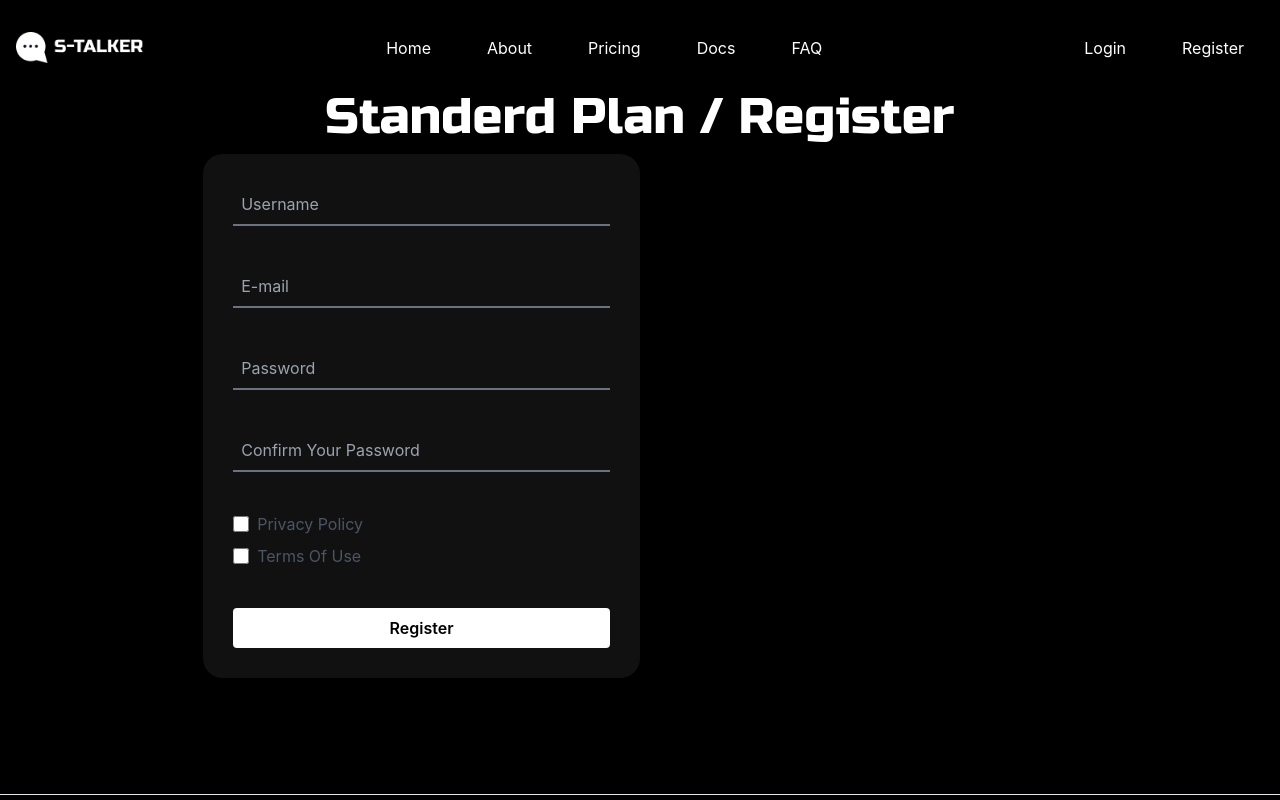
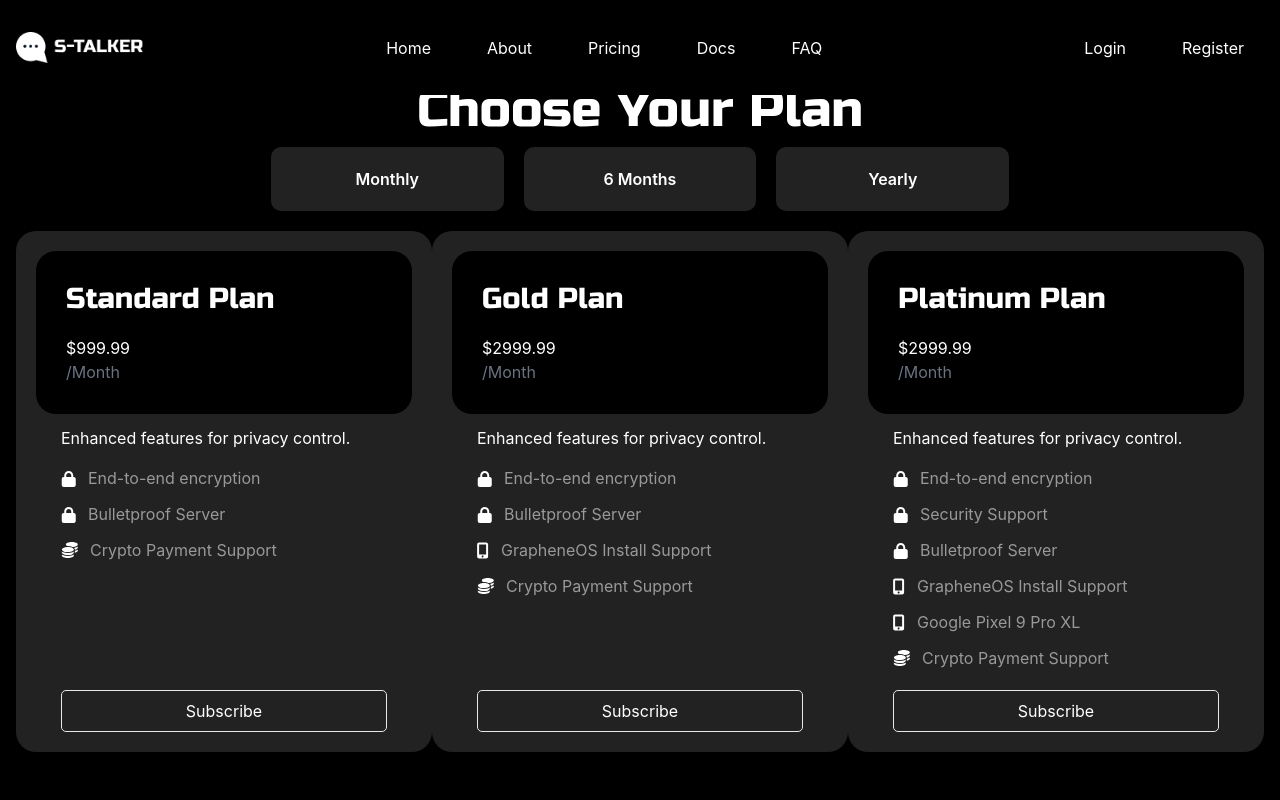
Before and after one commit to supertalent007/stalker_web_frontend, a React (Create React App) app: page /register in a window 1280 px wide. Shown: the top 800 px of the page. Built offline with nearby package versions, Linux system fonts and the light colour scheme.

Commit message:
update header style

```diff
--- a/src/components/layout/Header.jsx
+++ b/src/components/layout/Header.jsx
@@ -4,6 +4,7 @@ import { Link } from "react-router-dom";
 const Header = () => {
     const [isMenuOpen, setIsMenuOpen] = useState(false);
     const [isMobile, setIsMobile] = useState(false);
+    const [isScrolled, setIsScrolled] = useState(false);
     const menuRef = useRef(null);
 
     const toggleMenu = () => {
@@ -21,15 +22,23 @@ const Header = () => {
     useEffect(() => {
         checkMobileScreen();
         const handleClickOutside = (event) => {
+            if (window.scrollY > 0) {
+                setIsScrolled(true);
+            } else {
+                setIsScrolled(false);
+            }
+
             if (menuRef.current && !menuRef.current.contains(event.target)) {
                 setIsMenuOpen(false);
             }
         };
 
         document.addEventListener("mousedown", handleClickOutside);
+        document.addEventListener("scroll", handleClickOutside);
 
         return () => {
             document.removeEventListener("mousedown", handleClickOutside);
+            document.removeEventListener("scroll", handleClickOutside);
         };
     }, []);
 
@@ -37,7 +46,7 @@ const Header = () => {
         <>
             {
                 isMobile ?
-                    <header className="text-white px-4 pt-8 flex items-center justify-between">
+                    <header className="text-white px-4 py-8 flex items-center justify-between">
                         <Link to="/">
                             <img src="/logo.png" alt="Logo" className="w-32" />
                         </Link>
@@ -95,45 +104,74 @@ const Header = () => {
                             }
                         </div>
                     </header> :
-                    <header className="text-white px-4 pt-8 flex items-center justify-between">
+                    <header
+                        className={`px-4 py-8 fixed top-0 w-full max-w-[inherit] z-[500] bg-black ${isScrolled ? 'shadow-[0_8px_6px_0_rgba(255,255,255,0.1)] rounded-lg' : ''
+                            }`}
+                    >
+                        <div className="text-white container flex items-center justify-between max-w-[inherit]">
                             <Link to="/">
                                 <img src="/logo.png" alt="Logo" className="w-32" />
                             </Link>
                             <button
-                            onClick={toggleMenu}
+                                onClick={() => { }}
                                 className="block md:hidden text-white focus:outline-none"
                             >
                                 <svg className="w-6 h-6" fill="none" stroke="currentColor" viewBox="0 0 24 24">
-                                <path strokeLinecap="round" strokeLinejoin="round" strokeWidth="2" d="M4 6h16M4 12h16M4 18h16" />
+                                    <path
+                                        strokeLinecap="round"
+                                        strokeLinejoin="round"
+                                        strokeWidth="2"
+                                        d="M4 6h16M4 12h16M4 18h16"
+                                    />
                                 </svg>
                             </button>
 
-                        <nav className='md:flex space-x-4 md:space-x-[40px] z-[1000]'>
-                            <div className='md:flex md:flex-row md:space-x-4'>
-                                <Link to="/" className="block px-5 relative after:block after:content-[''] after:border-b-2 after:border-gray-400 after:scale-x-0 hover:after:scale-x-100 after:transition-transform after:duration-300 after:ease-in-out after:absolute after:right-0 after:bottom-[-2px] after:left-0">
+                            <nav className="md:flex space-x-4 md:space-x-[40px] z-[1000]">
+                                <div className="md:flex md:flex-row md:space-x-4">
+                                    <Link
+                                        to="/"
+                                        className="block px-5 relative after:block after:content-[''] after:border-b-2 after:border-gray-400 after:scale-x-0 hover:after:scale-x-100 after:transition-transform after:duration-300 after:ease-in-out after:absolute after:right-0 after:bottom-[-2px] after:left-0"
+                                    >
                                         Home
                                     </Link>
-                                <Link to="/about" className="block px-5 relative after:block after:content-[''] after:border-b-2 after:border-gray-400 after:scale-x-0 hover:after:scale-x-100 after:transition-transform after:duration-300 after:ease-in-out after:absolute after:right-0 after:bottom-[-2px] after:left-0">
+                                    <Link
+                                        to="/about"
+                                        className="block px-5 relative after:block after:content-[''] after:border-b-2 after:border-gray-400 after:scale-x-0 hover:after:scale-x-100 after:transition-transform after:duration-300 after:ease-in-out after:absolute after:right-0 after:bottom-[-2px] after:left-0"
+                                    >
                                         About
                                     </Link>
-                                <Link to="/pricing" className="block px-5 relative after:block after:content-[''] after:border-b-2 after:border-gray-400 after:scale-x-0 hover:after:scale-x-100 after:transition-transform after:duration-300 after:ease-in-out after:absolute after:right-0 after:bottom-[-2px] after:left-0">
+                                    <Link
+                                        to="/pricing"
+                                        className="block px-5 relative after:block after:content-[''] after:border-b-2 after:border-gray-400 after:scale-x-0 hover:after:scale-x-100 after:transition-transform after:duration-300 after:ease-in-out after:absolute after:right-0 after:bottom-[-2px] after:left-0"
+                                    >
                                         Pricing
                                     </Link>
-                                <Link to="/docs" className="block px-5 relative after:block after:content-[''] after:border-b-2 after:border-gray-400 after:scale-x-0 hover:after:scale-x-100 after:transition-transform after:duration-300 after:ease-in-out after:absolute after:right-0 after:bottom-[-2px] after:left-0">
+                                    <Link
+                                        to="/docs"
+                                        className="block px-5 relative after:block after:content-[''] after:border-b-2 after:border-gray-400 after:scale-x-0 hover:after:scale-x-100 after:transition-transform after:duration-300 after:ease-in-out after:absolute after:right-0 after:bottom-[-2px] after:left-0"
+                                    >
                                         Docs
                                     </Link>
-                                <Link to="/faq" className="block px-5 relative after:block after:content-[''] after:border-b-2 after:border-gray-400 after:scale-x-0 hover:after:scale-x-100 after:transition-transform after:duration-300 after:ease-in-out after:absolute after:right-0 after:bottom-[-2px] after:left-0">
+                                    <Link
+                                        to="/faq"
+                                        className="block px-5 relative after:block after:content-[''] after:border-b-2 after:border-gray-400 after:scale-x-0 hover:after:scale-x-100 after:transition-transform after:duration-300 after:ease-in-out after:absolute after:right-0 after:bottom-[-2px] after:left-0"
+                                    >
                                         FAQ
                                     </Link>
                                 </div>
                             </nav>
 
-                        <nav className='md:flex space-x-4 md:space-x-[40px]'>
-                            <div className='md:flex md:flex-row md:space-x-4'>
-                                <Link to="/login" className="block px-5 hover:text-gray-400">Login</Link>
-                                <Link to="/register" className="block px-5 hover:text-gray-400">Register</Link>
+                            <nav className="md:flex space-x-4 md:space-x-[40px]">
+                                <div className="md:flex md:flex-row md:space-x-4">
+                                    <Link to="/login" className="block px-5 hover:text-gray-400">
+                                        Login
+                                    </Link>
+                                    <Link to="/register" className="block px-5 hover:text-gray-400">
+                                        Register
+                                    </Link>
                                 </div>
                             </nav>
+                        </div>
                     </header>
             }
         </>
--- a/src/components/layout/Layout.jsx
+++ b/src/components/layout/Layout.jsx
@@ -9,7 +9,7 @@ const Layout = () => {
             <div className="flex flex-col min-h-screen bg-black max-w-[1440px] justify-center mx-auto">
                 <Header />
 
-                <main className="flex-grow p-4">
+                <main className="flex-grow p-4 pt-[calc(4rem+8px)]">
                     <Outlet />
                 </main>
 
--- a/src/pages/auth/Register.jsx
+++ b/src/pages/auth/Register.jsx
@@ -1,11 +1,54 @@
-import React from 'react';
+import React, { useEffect, useState } from 'react';
+import { getSubscriptionPlan } from '../../utils/Constants';
+import SubscriptionPlanCard from '../../components/cards/SubscriptionPlanCard';
 
 const Register = () => {
+    const [subscription, setSubscription] = useState(null);
+    const [subscriptions, setSubscriptions] = useState([]);
+    const [plan, setPlan] = useState(1);
+
+    useEffect(() => {
+        const filters = [
+            { membership: "standard", plan: plan },
+            { membership: "gold", plan: plan },
+            { membership: "platinum", plan: plan },
+        ];
+
+        setSubscriptions(getSubscriptionPlan(filters));
+    }, [plan]);
+
     return (
-        <div className="flex flex-col items-center justify-center w-full text-center">
-            <h1 className="font-[russo] text-[50px] text-primary">Standerd Plan / Register</h1>
-            <div className='grid grid-cols-2 w-[70%]'>
-                <RegisterForm />
+        <div className="flex flex-col items-center justify-center w-full text-primary">
+            <h1 className="font-[russo] text-[50px] text-primary text-center">Choose Your Plan</h1>
+            <div className='grid grid-cols-3 mb-5 gap-5'>
+                <button
+                    className='py-5 px-[80px] rounded-[10px] font-[600] bg-[#222] hover:bg-primary hover:text-black transition-all duration-500'
+                    onClick={e => setPlan(1)}
+                >
+                    Monthly
+                </button>
+                <button
+                    className='py-5 px-[80px] rounded-[10px] font-[600] bg-[#222] hover:bg-primary hover:text-black transition-all duration-500'
+                    onClick={e => setPlan(2)}
+                >
+                    6 Months
+                </button>
+                <button
+                    className='py-5 px-[80px] rounded-[10px] font-[600] bg-[#222] hover:bg-primary hover:text-black transition-all duration-500'
+                    onClick={e => setPlan(3)}
+                >
+                    Yearly
+                </button>
+            </div>
+            <div className='grid grid-cols-3 w-full'>
+                {
+                    subscriptions.map((subscriptionData, index) => {
+                        return (
+                            <SubscriptionPlanCard subscriptionData={subscriptionData} key={`subscription_${index}`} buttonName='Subscribe' />
+                        )
+                    })
+                }
+                {/* <RegisterForm /> */}
             </div>
         </div>
     );
```
Lines whose indentation alone changed are shown as unchanged.
